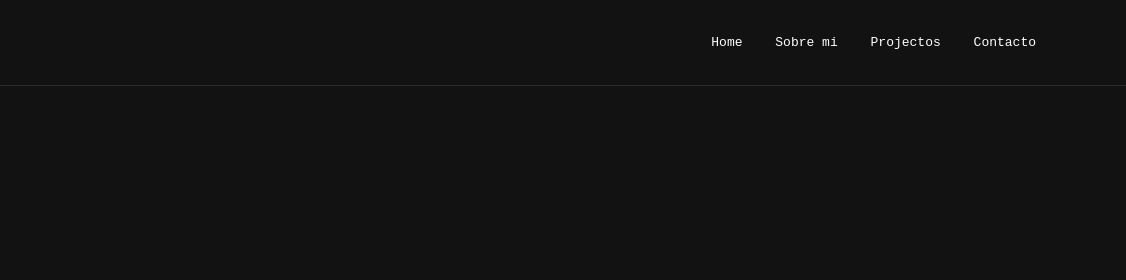
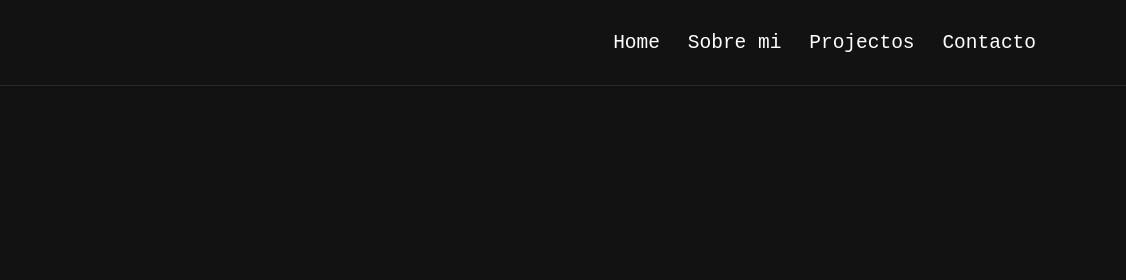
Before and after one commit to Tenack5/Portafolio_2026, a plain HTML site: page index.html in a window 1280 px wide. Shown: the top 280 px of the page, 154-1280 px from the left. Drawn offline with Linux system fonts and the light colour scheme.

Commit message:
cambios2

```diff
--- a/style.css
+++ b/style.css
@@ -60,15 +60,17 @@ section {
 }
 
 .nav-links a {
+  font-size: 150%;
   color: white;
   text-decoration: none;
-  margin-left: 25px;
+  margin-left: 20px;
   transition: 0.2s;
 }
 
 .nav-links a:hover {
   color: var(--accent);
 }
+
   .header {
     text-align: center;
     padding: 100px 20px;
```
